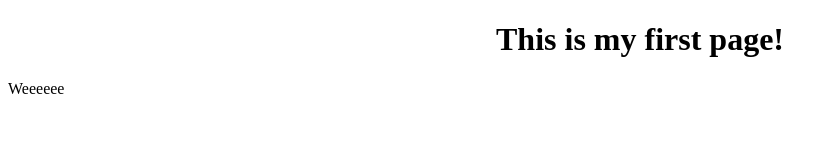
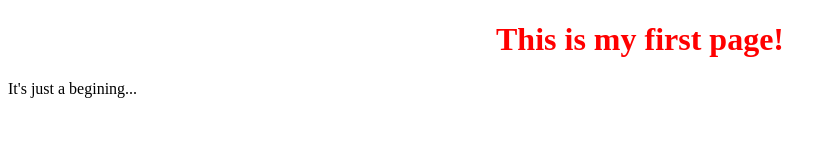
Before and after one commit to khomyart/PT-0, a plain HTML site: page index.html in a window 1280 px wide. Shown: the whole page, without its empty margins (0-836 px from the left). Drawn offline with Linux system fonts and the light colour scheme.

Commit message:
Just begining

```diff
--- a/index.html
+++ b/index.html
@@ -4,7 +4,9 @@
         <title>My page</title>
     </head>
     <body>
-        <h1 style="text-align:center">This is my first page!</h1>
-        Weeeeee
+        <h1 style="text-align: center; color: red">This is my first page!</h1>
+        <p>
+            It's just a begining...
+        </p>
     </body>
 </htm>
```
